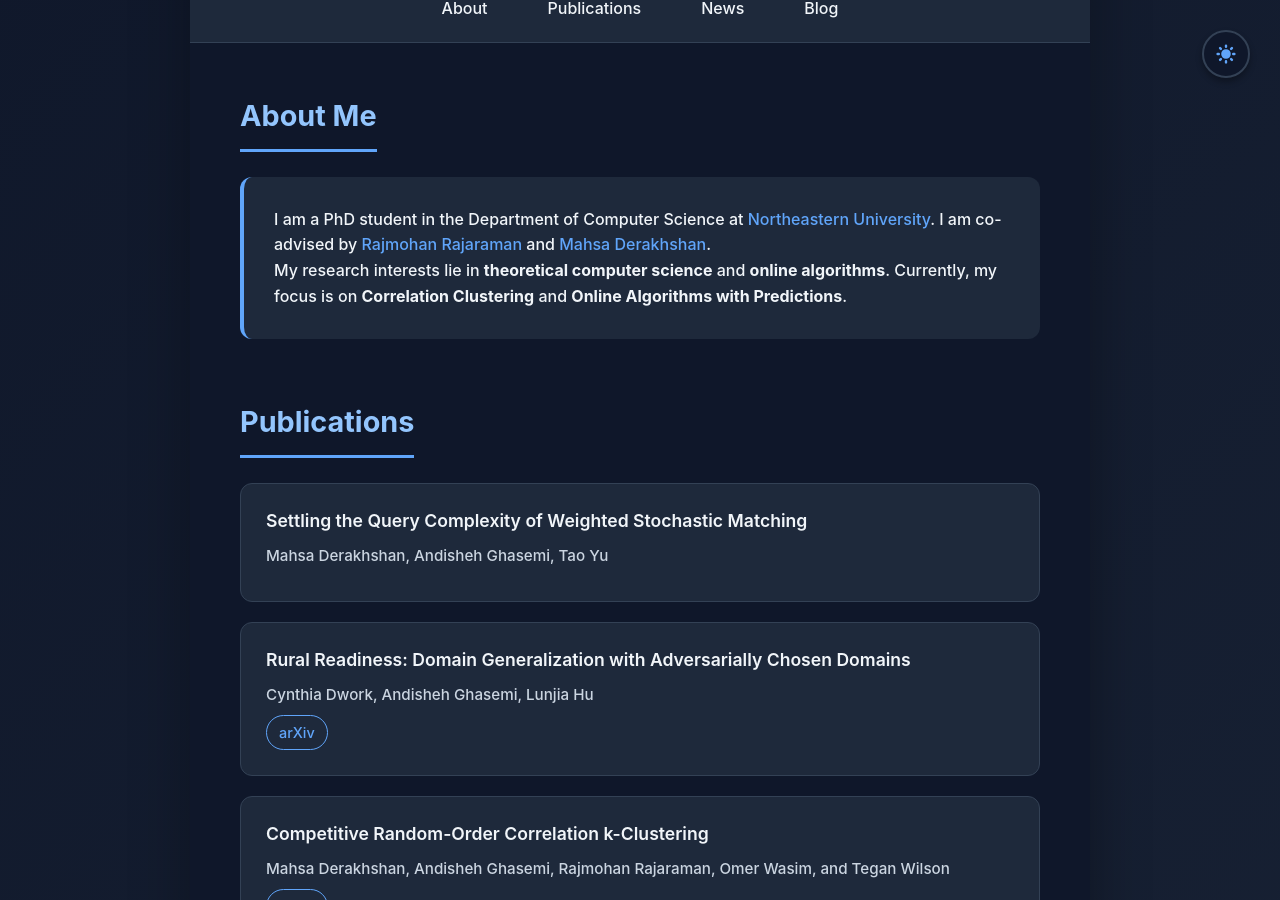
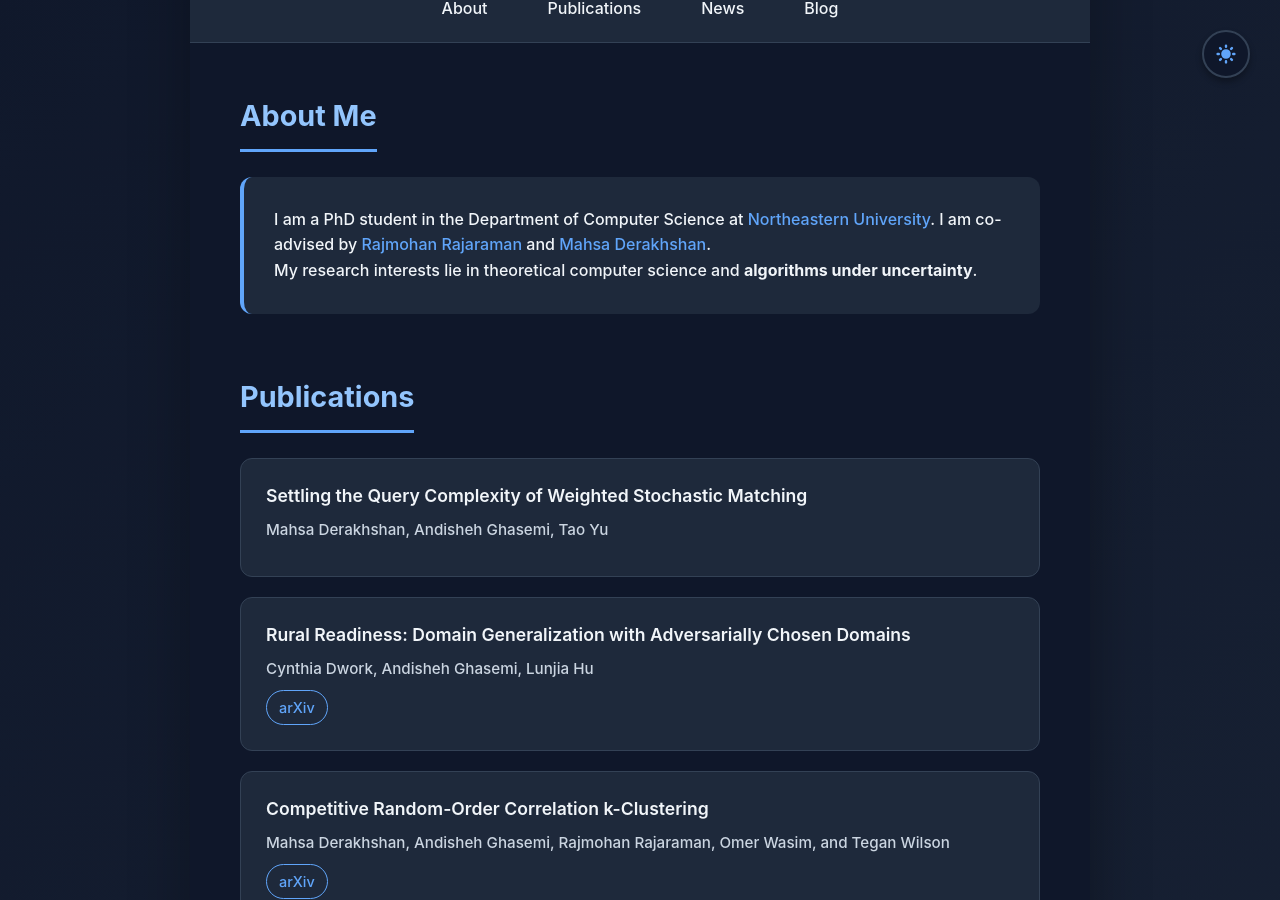
Before and after one commit to andisheGhs/andisheGhs.github.io, a Jekyll site: the page index.html, which Jekyll copies as it is, in a window 1280 px wide and 900 px high, scrolled down 396 px. Built offline with Jekyll 4.4.1, drawn with Linux system fonts in a browser that asks for light colours.

Commit message:
alg under unc

```diff
--- a/index.html
+++ b/index.html
@@ -769,7 +769,7 @@
                 <div class="about-content">
                     <p>I am a PhD student in the Department of Computer Science at <a href="https://www.khoury.northeastern.edu/" target="_blank">Northeastern University</a>. I am co-advised by <a href="https://www.khoury.northeastern.edu/people/rajmohan-rajaraman/" target="_blank">Rajmohan Rajaraman</a> and <a href="https://www.khoury.northeastern.edu/home/derakhshan/" target="_blank">Mahsa Derakhshan</a>.</p>
 
-                    <p>My research interests lie in <strong>theoretical computer science</strong> and <strong>online algorithms</strong>. Currently, my focus is on <strong>Correlation Clustering</strong> and <strong>Online Algorithms with Predictions</strong>.</p>
+                    <p>My research interests lie in theoretical computer science and <strong>algorithms under uncertainty</strong>.</p>
                 </div>
             </section>
 
```
